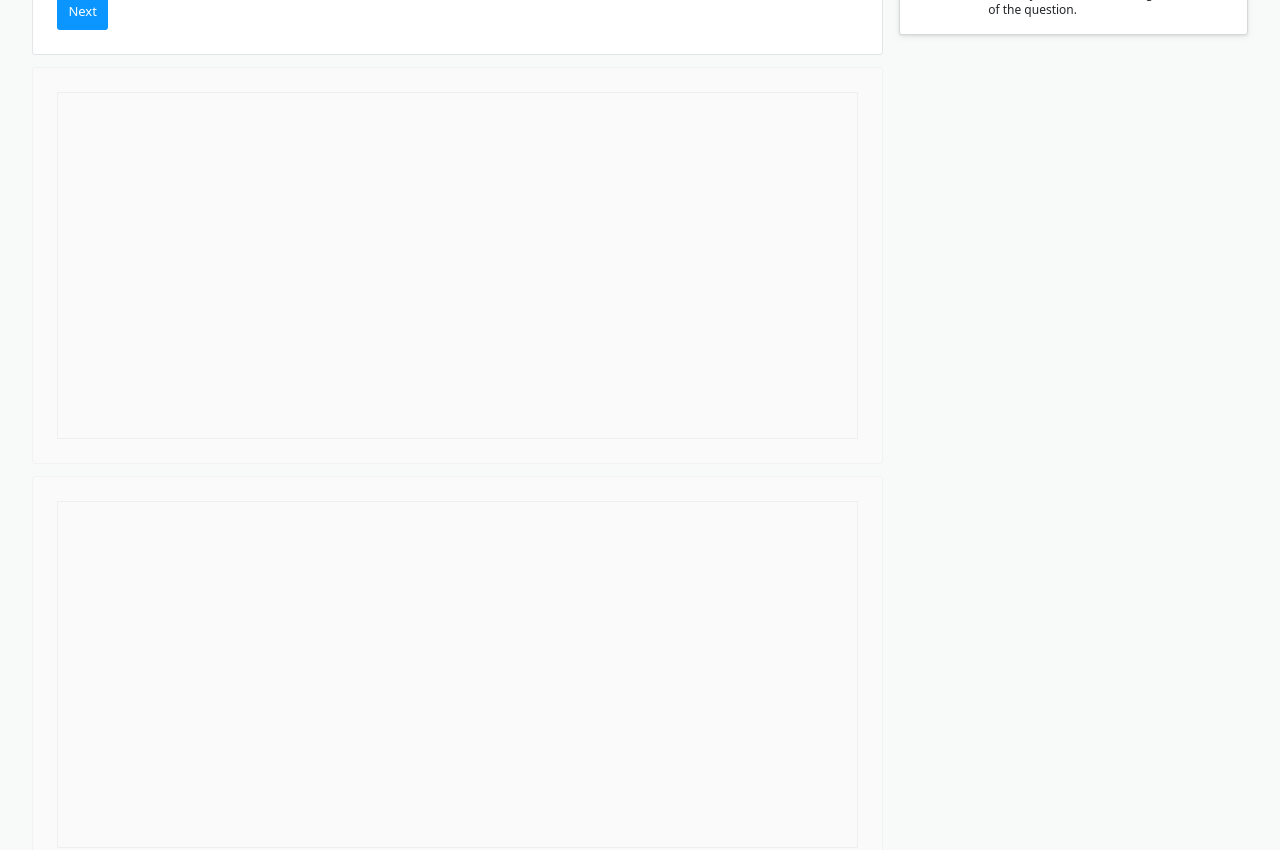
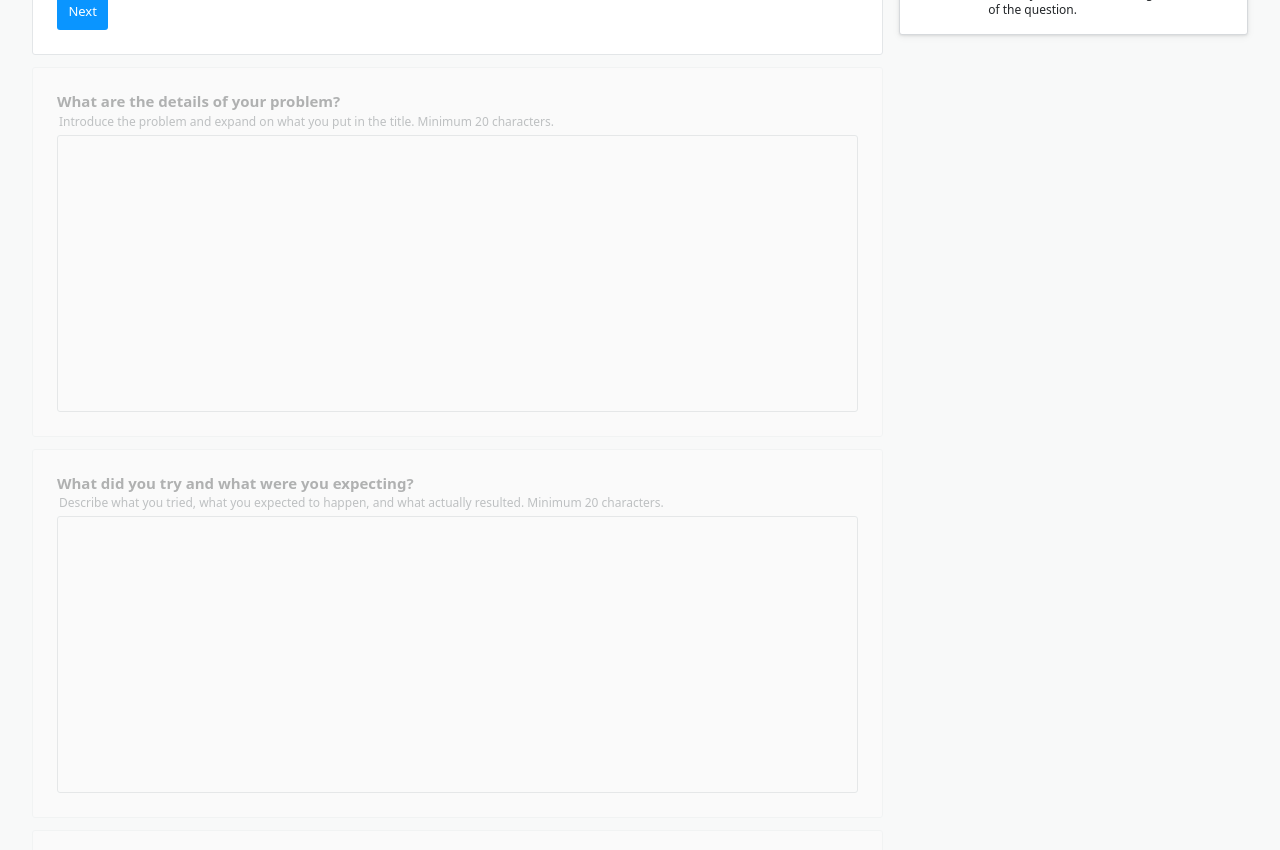
Before and after one commit to sevvalsaygat/stackoverflow-clone-app, a Next.js app: page /ask_question in a window 1280 px wide. Shown: the part 580-1430 px from the top of the page. Built offline with nearby package versions, Linux system fonts and the light colour scheme.

Commit message:
fix: next button on the ask question page

```diff
--- a/pages/ask_question/index.tsx
+++ b/pages/ask_question/index.tsx
@@ -134,12 +134,31 @@ const AskQuestions = () => {
 
               <div className="w-100 flex flex-row gap-16 mt-12">
                 <div
-                  className={`w-70 p-24 min-h-[397px] flex-shrink-0 bg-white border-1 rounded-3 border-gray-50 ${
+                  className={`w-70 p-24 flex-shrink-0 bg-white border-1 rounded-3 border-gray-50 ${
                     currentFormElementIndex == 0 ? 'disabled-aqfm' : ''
                   }`}
                 >
-                  <div className="border-1 border-gray-200 h-full">
-                    {/* <MyEditor /> */}
+                  <div className="flex flex-col -mt-2">
+                    <div className="flex flex-col my-2">
+                      <div className="flex">
+                        <label className="font-600 text-15 leading-19.61 text-neutral-900 cursor-pointer">
+                          What are the details of your problem?
+                        </label>
+                      </div>
+                      <div className="flex flex-col align-baseline">
+                        <div className="flex mb-2 p-2 basis-3/4">
+                          <label className="text-12 font-400 leading-15 text-neutral-700 cursor-pointer">
+                            Introduce the problem and expand on what you put in
+                            the title. Minimum 20 characters.
+                          </label>
+                        </div>
+                      </div>
+                    </div>
+                    <div className="h-[277px]">
+                      <div className="border-1 border-gray-300 h-full rounded-3">
+                        {/* <MyEditor /> */}
+                      </div>
+                    </div>
                   </div>
                   {currentFormElementIndex == 1 && (
                     <button
@@ -174,12 +193,32 @@ const AskQuestions = () => {
 
               <div className="w-100 flex flex-row gap-16 mt-12">
                 <div
-                  className={`w-70 p-24 min-h-[397px] flex-shrink-0 bg-white border-1 rounded-3 border-gray-50 ${
+                  className={`w-70 p-24 flex-shrink-0 bg-white border-1 rounded-3 border-gray-50 ${
                     currentFormElementIndex <= 1 ? 'disabled-aqfm' : ''
                   }`}
                 >
-                  <div className="border-1 border-gray-200 h-full">
-                    {/* <MyEditor /> */}
+                  <div className="flex flex-col -mt-2">
+                    <div className="flex flex-col my-2">
+                      <div className="flex">
+                        <label className="font-600 text-15 leading-19.61 text-neutral-900 cursor-pointer">
+                          What did you try and what were you expecting?
+                        </label>
+                      </div>
+                      <div className="flex flex-col align-baseline">
+                        <div className="flex mb-2 p-2 basis-3/4">
+                          <label className="text-12 font-400 leading-15 text-neutral-700 cursor-pointer">
+                            Describe what you tried, what you expected to
+                            happen, and what actually resulted. Minimum 20
+                            characters.
+                          </label>
+                        </div>
+                      </div>
+                    </div>
+                    <div className="h-[277px]">
+                      <div className="border-1 border-gray-300 h-full rounded-3">
+                        {/* <MyEditor /> */}
+                      </div>
+                    </div>
                   </div>
                   {currentFormElementIndex == 2 && (
                     <button
```
